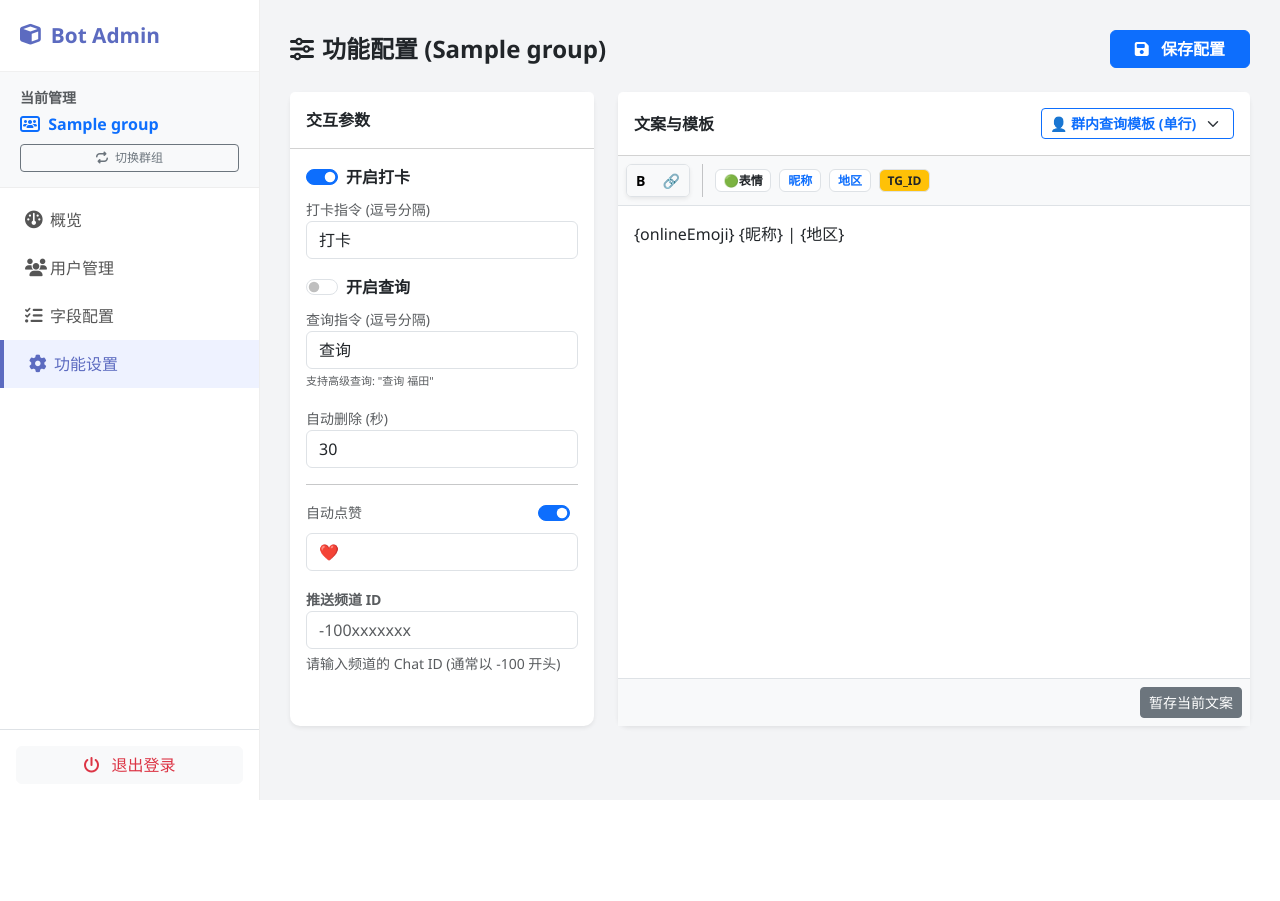
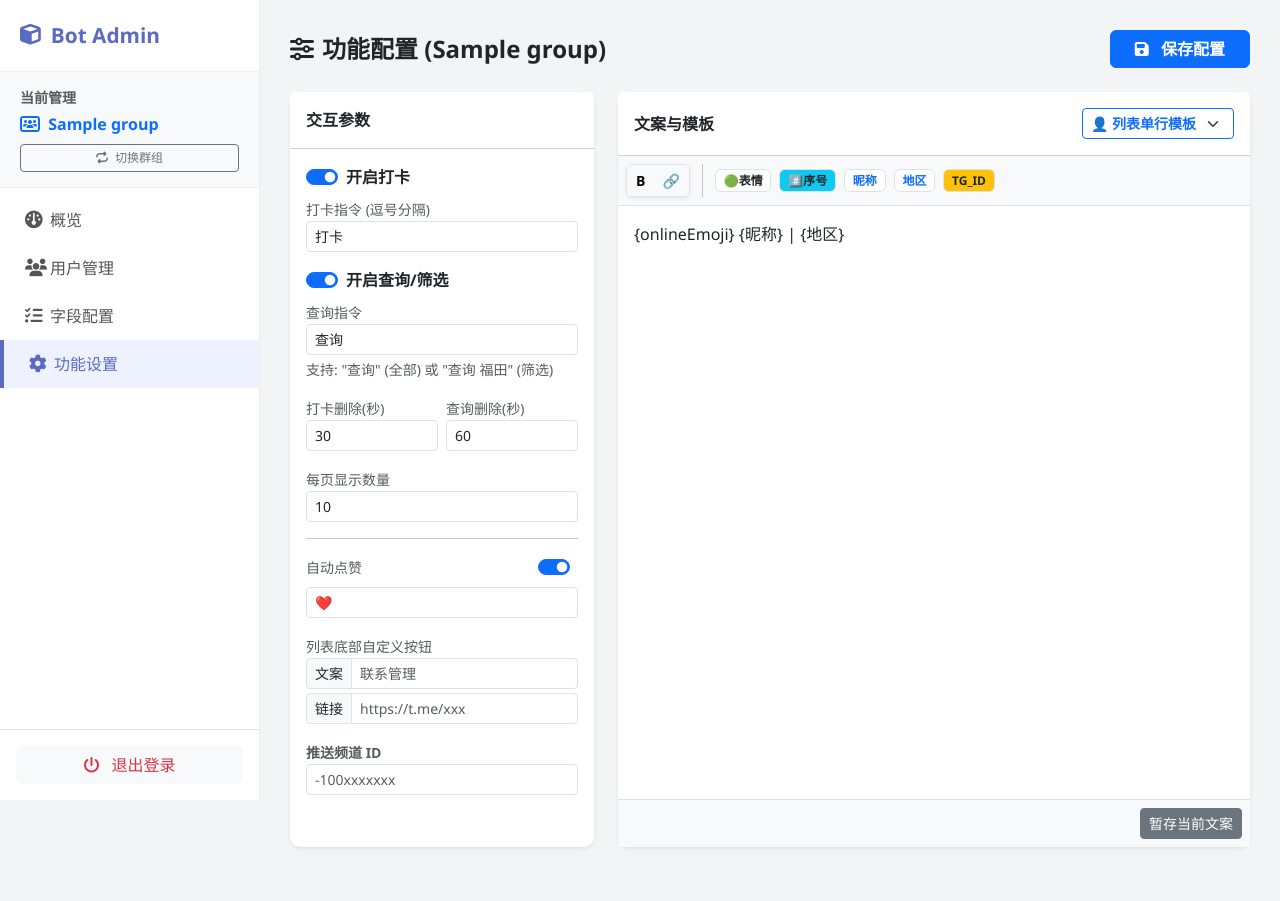
Before and after one commit to Szchiji/-, a Flask app: page /core/group/1/settings in a window 1280 px wide. Before the commit the page ends 800 px from the top, so only its background shows below. Run offline with Flask 3, Linux system fonts and the light colour scheme; the visitor is signed in with stand-in values (Sample User, id 1); tables that the repository leaves empty hold one stand-in row (values such as "Sample post"); parts of the project's set-up code (start-up, migrations or seed data) failed here and were passed over.

Commit message:
Update settings.html

```diff
--- a/app/modules/core/templates/settings.html
+++ b/app/modules/core/templates/settings.html
@@ -20,57 +20,82 @@
                 </div>
                 <div class="mb-3">
                     <label class="small text-muted">打卡指令 (逗号分隔)</label>
-                    <input id="checkin_cmd" class="form-control" value="{{ conf.checkin_cmd }}" placeholder="打卡, 上班, sign">
+                    <input id="checkin_cmd" class="form-control form-control-sm" value="{{ conf.checkin_cmd }}" placeholder="打卡, 上班">
                 </div>
 
                 <!-- 查询 -->
                 <div class="form-check form-switch mb-2">
-                    <input class="form-check-input" type="checkbox" id="query_open" {{ 'checked' if conf.query_open }}>
-                    <label class="fw-bold">开启查询</label>
+                    <input class="form-check-input" type="checkbox" id="query_filter_open" {{ 'checked' if conf.query_filter_open }}>
+                    <label class="fw-bold">开启查询/筛选</label>
                 </div>
                 <div class="mb-3">
-                    <label class="small text-muted">查询指令 (逗号分隔)</label>
-                    <input id="query_cmd" class="form-control" value="{{ conf.query_cmd }}" placeholder="查询, list">
-                    <div class="form-text small" style="font-size:11px">支持高级查询: "查询 福田"</div>
+                    <label class="small text-muted">查询指令</label>
+                    <input id="query_cmd" class="form-control form-control-sm" value="{{ conf.query_cmd }}" placeholder="查询">
+                    <div class="form-text small">支持: "查询" (全部) 或 "查询 福田" (筛选)</div>
+                </div>
+
+                <div class="row g-2 mb-3">
+                    <div class="col-6">
+                        <label class="small text-muted">打卡删除(秒)</label>
+                        <input type="number" id="checkin_del_time" class="form-control form-control-sm" value="{{ conf.checkin_del_time }}">
+                    </div>
+                    <div class="col-6">
+                        <label class="small text-muted">查询删除(秒)</label>
+                        <input type="number" id="query_del_time" class="form-control form-control-sm" value="{{ conf.query_del_time }}">
+                    </div>
                 </div>
 
                 <div class="mb-3">
-                    <label class="small text-muted">自动删除 (秒)</label>
-                    <input type="number" id="checkin_del_time" class="form-control" value="{{ conf.checkin_del_time }}">
+                    <label class="small text-muted">每页显示数量</label>
+                    <input type="number" id="page_size" class="form-control form-control-sm" value="{{ conf.page_size }}">
                 </div>
 
                 <hr>
 
+                <!-- 互动 -->
                 <div class="d-flex justify-content-between align-items-center mb-2">
                     <label class="small text-muted">自动点赞</label>
                     <div class="form-check form-switch m-0">
                         <input class="form-check-input" type="checkbox" id="auto_like" {{ 'checked' if conf.auto_like }}>
                     </div>
                 </div>
-                <input id="like_emoji" class="form-control mb-3" value="{{ conf.like_emoji }}" placeholder="❤️">
+                <input id="like_emoji" class="form-control mb-3 form-control-sm" value="{{ conf.like_emoji }}" placeholder="❤️">
 
-                <!-- ⚠️ 关键修复：改为手动输入框 -->
+                <!-- 自定义按钮 -->
+                <div class="mb-3">
+                    <label class="small text-muted">列表底部自定义按钮</label>
+                    <div class="input-group input-group-sm mb-1">
+                        <span class="input-group-text">文案</span>
+                        <input id="custom_btn_text" class="form-control" value="{{ conf.custom_btn_text }}" placeholder="联系管理">
+                    </div>
+                    <div class="input-group input-group-sm">
+                        <span class="input-group-text">链接</span>
+                        <input id="custom_btn_url" class="form-control" value="{{ conf.custom_btn_url }}" placeholder="https://t.me/xxx">
+                    </div>
+                </div>
+
+                <!-- 推送频道 -->
                 <div class="mb-3">
                     <label class="small text-muted fw-bold text-success">推送频道 ID</label>
-                    <input id="push_channel_id" class="form-control" value="{{ conf.push_channel_id or '' }}" placeholder="-100xxxxxxx">
-                    <div class="form-text small">请输入频道的 Chat ID (通常以 -100 开头)</div>
+                    <input id="push_channel_id" class="form-control form-control-sm" value="{{ conf.push_channel_id or '' }}" placeholder="-100xxxxxxx">
                 </div>
             </div>
         </div>
     </div>
 
-    <!-- 右侧：编辑器 (保持不变，请复用之前的 HTML) -->
+    <!-- 右侧：文案 (复用之前的) -->
     <div class="col-lg-8 mb-4">
         <div class="card shadow-sm border-0 h-100">
             <div class="card-header bg-white d-flex justify-content-between align-items-center py-3">
                 <span class="fw-bold">文案与模板</span>
                 <select class="form-select form-select-sm w-auto border-primary text-primary fw-bold" id="msgSelector" onchange="loadMsg()">
-                    <option value="template">👤 群内查询模板 (单行)</option>
-                    <option value="push_template">📢 频道推送模板 (卡片)</option>
+                    <option value="template">👤 列表单行模板</option>
+                    <option value="msg_query_header">📝 普通查询抬头</option>
+                    <option value="msg_filter_header">🔍 筛选查询抬头</option>
+                    <option value="push_template">📢 频道推送模板</option>
                     <option value="msg_checkin_success">✅ 打卡成功消息</option>
                     <option value="msg_not_registered">⚠️ 未认证提示</option>
                     <option value="msg_repeat_checkin">🔄 重复打卡提示</option>
-                    <option value="msg_query_header">📝 查询列表抬头</option>
                 </select>
             </div>
             <div class="card-body d-flex flex-column p-0">
@@ -81,6 +106,7 @@
                     </div>
                     <div class="vr mx-1"></div>
                     <span class="badge bg-white text-dark border cursor-pointer" onclick="insert('{onlineEmoji}')">🟢表情</span>
+                    <span class="badge bg-info text-dark border cursor-pointer" onclick="insert('{序号}')">#️⃣序号</span>
                     {% for f in fields %}
                     <span class="badge bg-white text-primary border cursor-pointer" onclick="insert('{'+'{{ f.label }}'+'}')">{{ f.label }}</span>
                     {% endfor %}
@@ -102,20 +128,24 @@
         msg_checkin_success: `{{ conf.msg_checkin_success|safe }}`,
         msg_not_registered: `{{ conf.msg_not_registered|safe }}`,
         msg_repeat_checkin: `{{ conf.msg_repeat_checkin|safe }}`,
-        msg_query_header: `{{ conf.msg_query_header|safe }}`
+        msg_query_header: `{{ conf.msg_query_header|safe }}`,
+        msg_filter_header: `{{ conf.msg_filter_header|safe }}`
     };
 
     const currentGroupId = {{ group.id }};
+    document.addEventListener('DOMContentLoaded', () => loadMsg());
 
-    document.addEventListener('DOMContentLoaded', () => loadMsg());
-    function loadMsg() { document.getElementById('editor').innerHTML = msgs[document.getElementById('msgSelector').value] || ''; }
+    function loadMsg() {
+        if(!msgs.msg_filter_header) msgs.msg_filter_header = "🔍 <b>筛选结果：</b>\n";
+        document.getElementById('editor').innerHTML = msgs[document.getElementById('msgSelector').value] || '';
+    }
+
     function saveTmp() {
         msgs[document.getElementById('msgSelector').value] = document.getElementById('editor').innerHTML;
         const btn = document.querySelector('.btn-secondary');
-        const org = btn.innerHTML;
-        btn.innerHTML = '已暂存';
-        setTimeout(() => btn.innerHTML = org, 500);
+        btn.innerHTML = '已暂存'; setTimeout(() => btn.innerHTML = '暂存', 500);
     }
+
     function cmd(c,v){ document.getElementById('editor').focus(); document.execCommand(c,false,v); }
     function insert(t){ cmd('insertText', t); }
     function link(){ let u=prompt('URL:'); if(u) cmd('createLink',u); }
@@ -128,12 +158,20 @@
                 ...msgs,
                 checkin_open: document.getElementById('checkin_open').checked,
                 checkin_cmd: document.getElementById('checkin_cmd').value,
-                query_open: document.getElementById('query_open').checked,
+                query_filter_open: document.getElementById('query_filter_open').checked,
                 query_cmd: document.getElementById('query_cmd').value,
+
                 checkin_del_time: document.getElementById('checkin_del_time').value,
+                query_del_time: document.getElementById('query_del_time').value,
+                page_size: document.getElementById('page_size').value,
+
                 auto_like: document.getElementById('auto_like').checked,
                 like_emoji: document.getElementById('like_emoji').value,
-                push_channel_id: document.getElementById('push_channel_id').value, // ⚠️ 获取手动输入的值
+
+                custom_btn_text: document.getElementById('custom_btn_text').value,
+                custom_btn_url: document.getElementById('custom_btn_url').value,
+
+                push_channel_id: document.getElementById('push_channel_id').value,
                 online_emoji: "{{ conf.online_emoji }}",
                 offline_emoji: "{{ conf.offline_emoji }}"
             }
```
